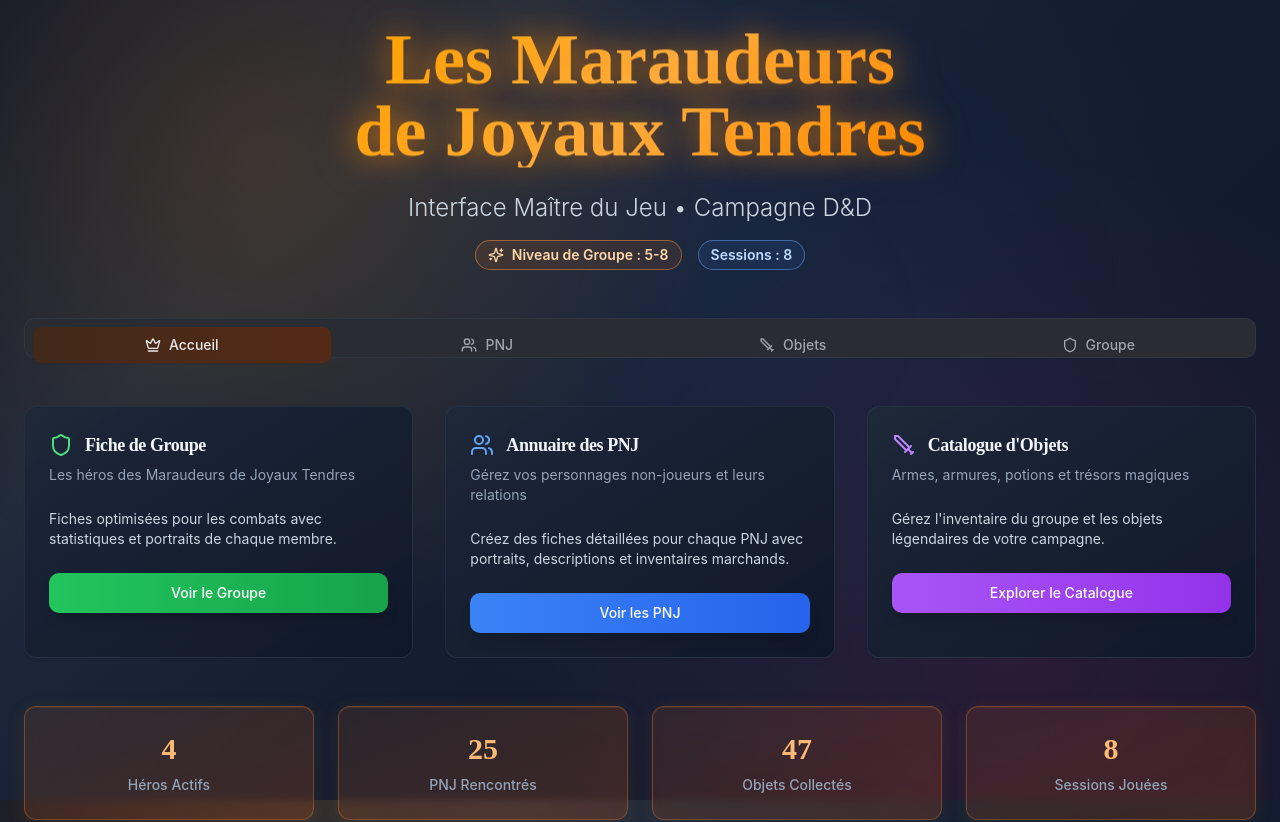
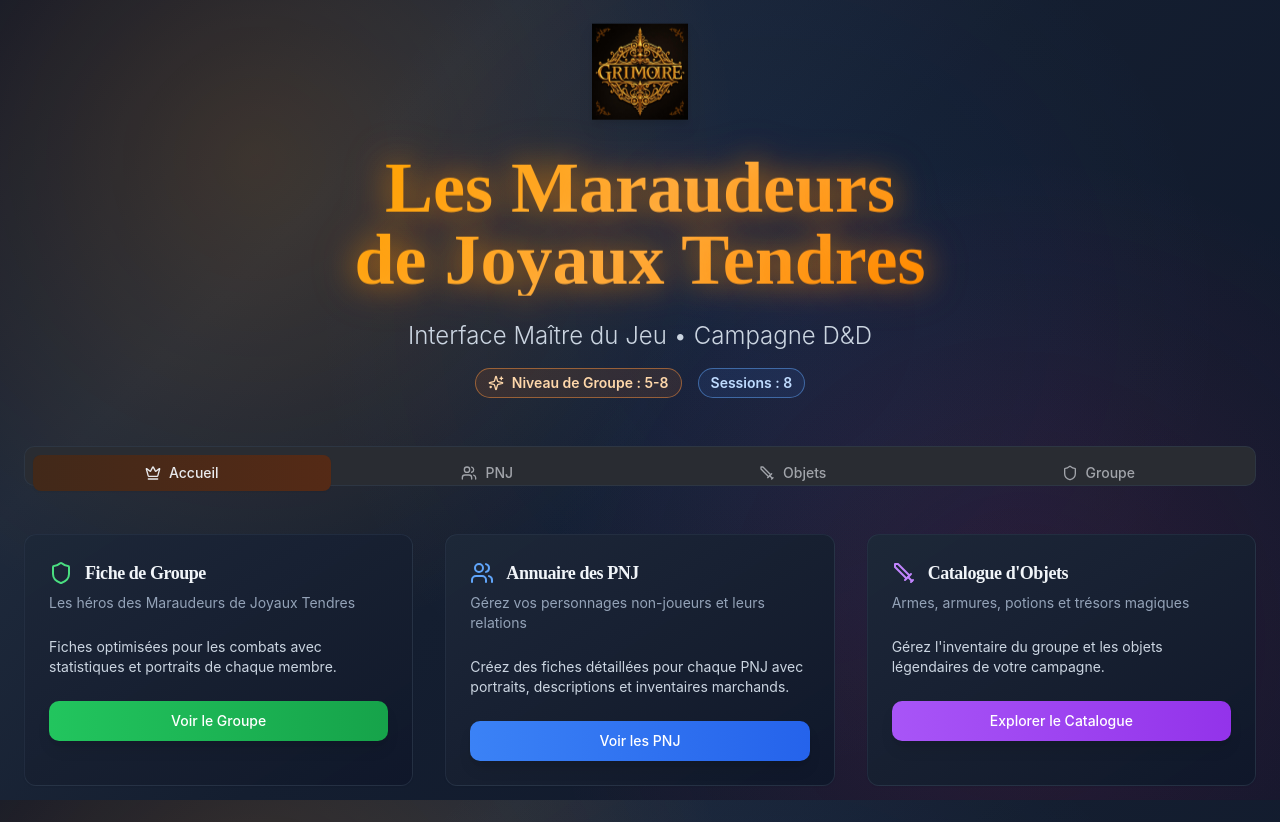
Before and after one commit to goldfox-bot/grimoire-bis, a React (Vite) app: page / in a window 1280 px wide. Shown: the top 822 px of the page. Built offline with nearby package versions, Linux system fonts and the light colour scheme.

Commit message:
Add logo to header
Applied the "GRIMOIRE" logo with a golden, magical D&D theme to the header. Adjusted the color palette and typography to match the logo's style.

```diff
--- a/src/index.css
+++ b/src/index.css
@@ -15,7 +15,7 @@
     --popover: 220 13% 11%;
     --popover-foreground: 220 10% 95%;
 
-    --primary: 25 95% 55%;
+    --primary: 41 85% 55%;
     --primary-foreground: 220 13% 9%;
 
     --secondary: 220 12% 15%;
@@ -24,7 +24,7 @@
     --muted: 220 10% 18%;
     --muted-foreground: 220 5% 65%;
 
-    --accent: 15 90% 60%;
+    --accent: 41 90% 65%;
     --accent-foreground: 220 13% 9%;
 
     --destructive: 0 84% 60%;
@@ -32,7 +32,13 @@
 
     --border: 220 10% 20%;
     --input: 220 10% 16%;
-    --ring: 25 95% 55%;
+    --ring: 41 85% 55%;
+
+    /* Grimoire golden theme colors */
+    --grimoire-gold: 41 85% 55%;
+    --grimoire-gold-light: 41 90% 65%;
+    --grimoire-gold-dark: 41 80% 45%;
+    --grimoire-shadow: 41 85% 55% / 0.3;
 
     --radius: 0.75rem;
   }
--- a/src/pages/Index.tsx
+++ b/src/pages/Index.tsx
@@ -5,6 +5,7 @@ import { Button } from "@/components/ui/button";
 import { Badge } from "@/components/ui/badge";
 import { Tabs, TabsContent, TabsList, TabsTrigger } from "@/components/ui/tabs";
 import { Users, Sword, Shield, Crown, Sparkles } from "lucide-react";
+import grimoireLogo from "@/assets/grimoire-logo.png";
 import NPCDirectory from "@/components/NPCDirectory";
 import ItemCatalog from "@/components/ItemCatalog";
 import GroupPanel from "@/components/GroupPanel";
@@ -16,6 +17,13 @@ const Index = () => {
     <div className="min-h-screen p-3 sm:p-6">
       {/* Header */}
       <div className="text-center mb-8 sm:mb-12">
+        <div className="float-animation mb-6 sm:mb-8">
+          <img
+            src={grimoireLogo}
+            alt="Grimoire"
+            className="mx-auto h-16 sm:h-20 md:h-24 object-contain filter drop-shadow-lg"
+          />
+        </div>
         <div className="float-animation">
           <h1 className="text-4xl sm:text-5xl md:text-7xl font-fantasy font-bold adventure-glow mb-4 sm:mb-6 leading-tight">
             <div>Les Maraudeurs</div>
```
Also changed, not shown: src/assets/grimoire-logo.png (added).
